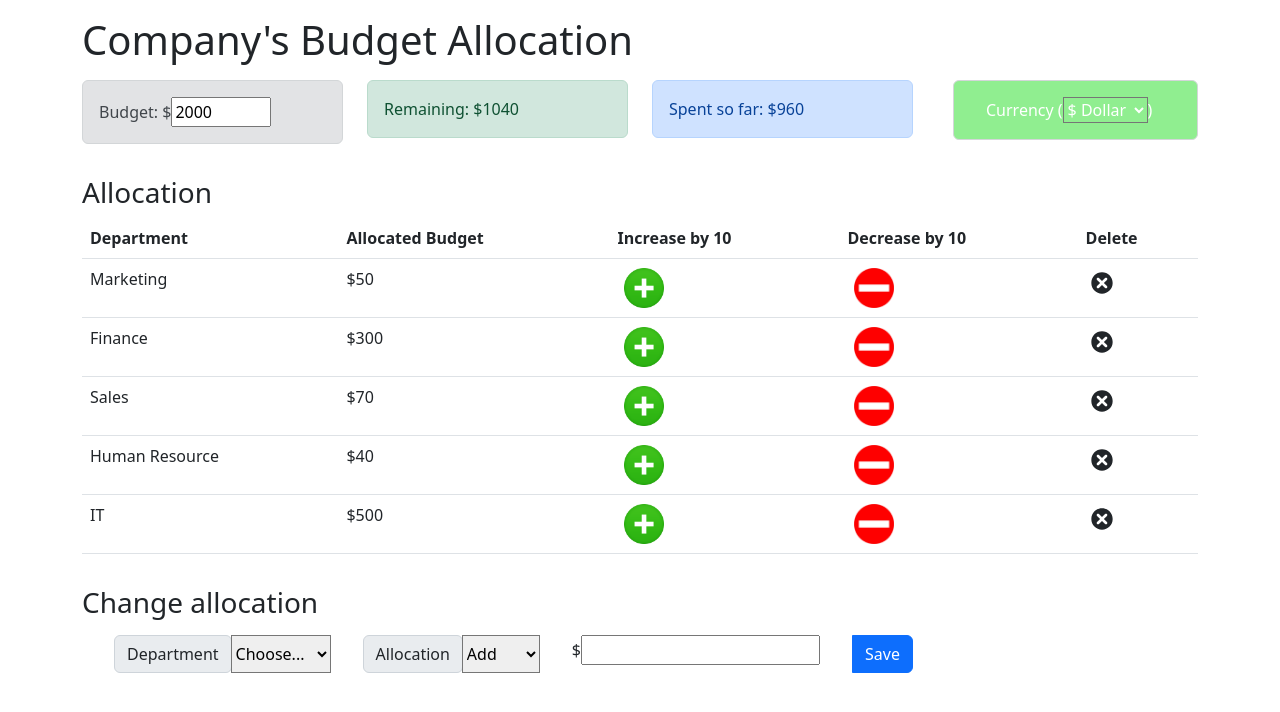
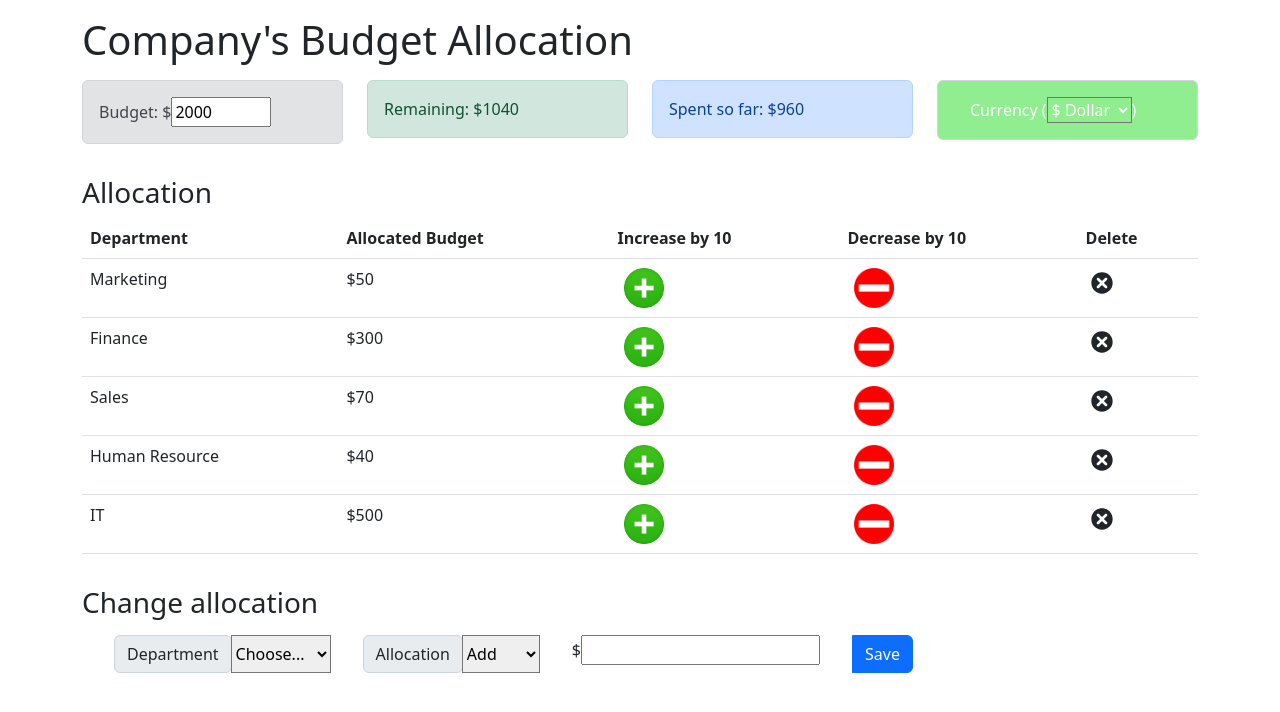
Before and after one commit to dracospitfire/Budget-App, a React (Create React App) app: page / in a window 1280 px wide. Shown: the top 712 px of the page. Built offline with nearby package versions, Linux system fonts and the light colour scheme.

Commit message:
update spacing

```diff
--- a/src/components/Currency.js
+++ b/src/components/Currency.js
@@ -13,9 +13,9 @@ const Currency = () => {
 
   return (
     <div className="alert alert-secondary"
-      style={{marginLeft: "1rem", backgroundColor: "lightgreen", color: "white"}}>
+      style={{backgroundColor: "lightgreen", color: "white"}}>
       <label
-        style={{marginLeft: "1rem", backgroundColor: "lightgreen", color: "white"}}>
+        style={{marginLeft: "1rem"}}>
         Currency (
         <select name="hover_color" id="currency"
           onChange={(event) => changeCurrency(event.target.value)}
```
